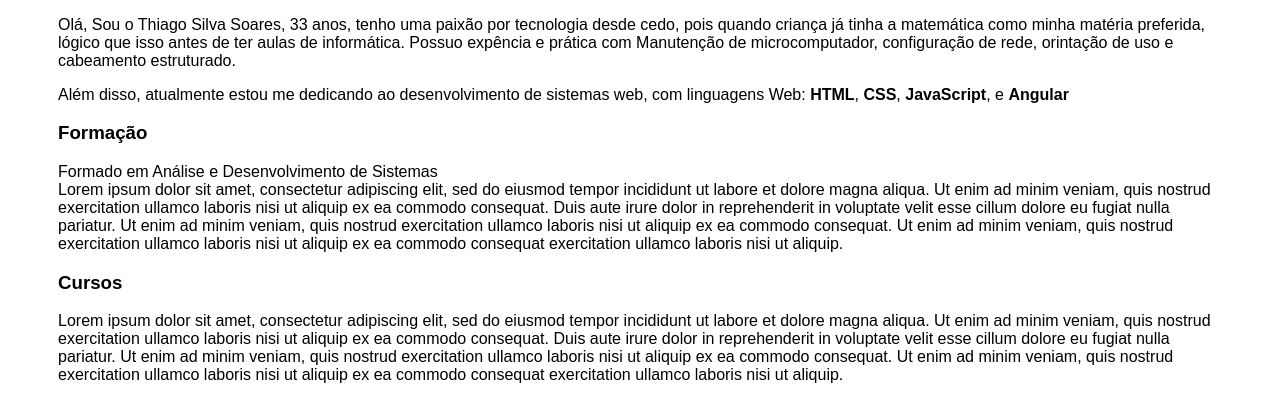
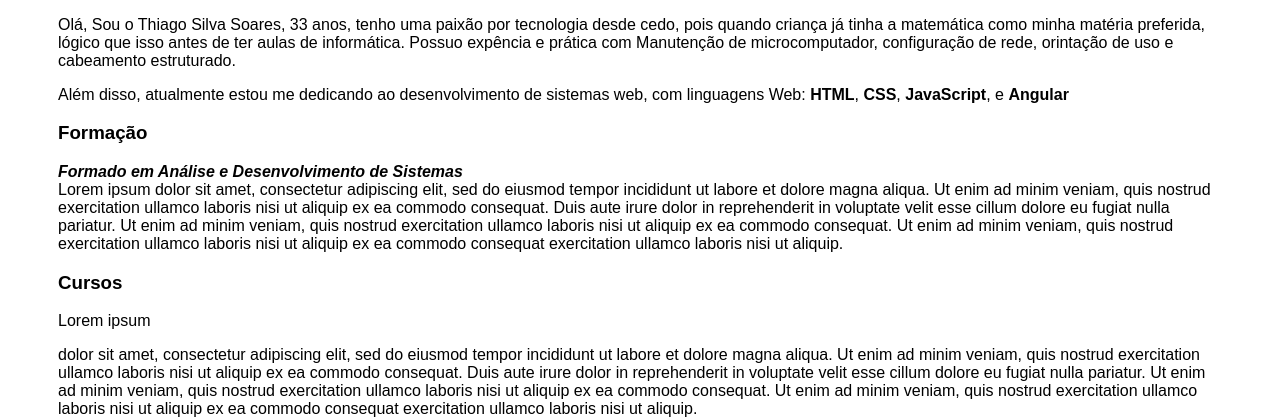
Before and after one commit to tsoares-dev/tsoares, a plain HTML site: page index.html in a window 1280 px wide. Shown: the part 404-821 px from the top of the page. Drawn offline with Linux system fonts and the light colour scheme.

Commit message:
Update index.html

```diff
--- a/index.html
+++ b/index.html
@@ -18,9 +18,7 @@
             </li>
             <li><a href="./contato.html">Contato</a>
             </li> <!--Itens da lista-->
-
         </ul>
-
     </nav>
     <header>
         <div class="center">
@@ -34,14 +32,13 @@
             <h3>Sobre mim</h3>
             <p>
                 Olá, Sou o Thiago Silva Soares, 33 anos, tenho uma paixão por tecnologia desde cedo, pois quando criança já tinha a matemática como minha matéria preferida, lógico que isso antes de ter aulas de informática. Possuo expência e prática com Manutenção de microcomputador, configuração de rede, orintação de uso e cabeamento estruturado.</p>
-
             <p>
                 Além disso, atualmente estou me dedicando ao desenvolvimento de sistemas web, com linguagens Web: <strong>HTML</strong>, <strong>CSS</strong>, <strong>JavaScript</strong>, e <strong>Angular</strong></p>
         </section>
         <section>
             <h3>Formação</h3>
             <p>
-                Formado em Análise e Desenvolvimento de Sistemas <br>
+                <strong><em>Formado em Análise e Desenvolvimento de Sistemas</em></strong> <br>
                 Lorem ipsum dolor sit amet, consectetur adipiscing
                 elit, sed do eiusmod tempor incididunt ut labore
                 et dolore magna aliqua. Ut enim ad minim veniam, quis
@@ -60,7 +57,7 @@
         <section>
             <h3>Cursos</h3>
             <p>
-                Lorem ipsum dolor sit amet, consectetur adipiscing
+                <p>Lorem ipsum</p> dolor sit amet, consectetur adipiscing
                 elit, sed do eiusmod tempor incididunt ut labore
                 et dolore magna aliqua. Ut enim ad minim veniam, quis
                 nostrud exercitation ullamco laboris nisi ut aliquip
@@ -76,7 +73,6 @@
             </p>
         </section>
     </main>
-
     <footer>
         <a href="https://github.com/tsoares-dev" target="_blank" rel="noopener noreferrer">
             <img src="./img/github.svg"></img>
```
